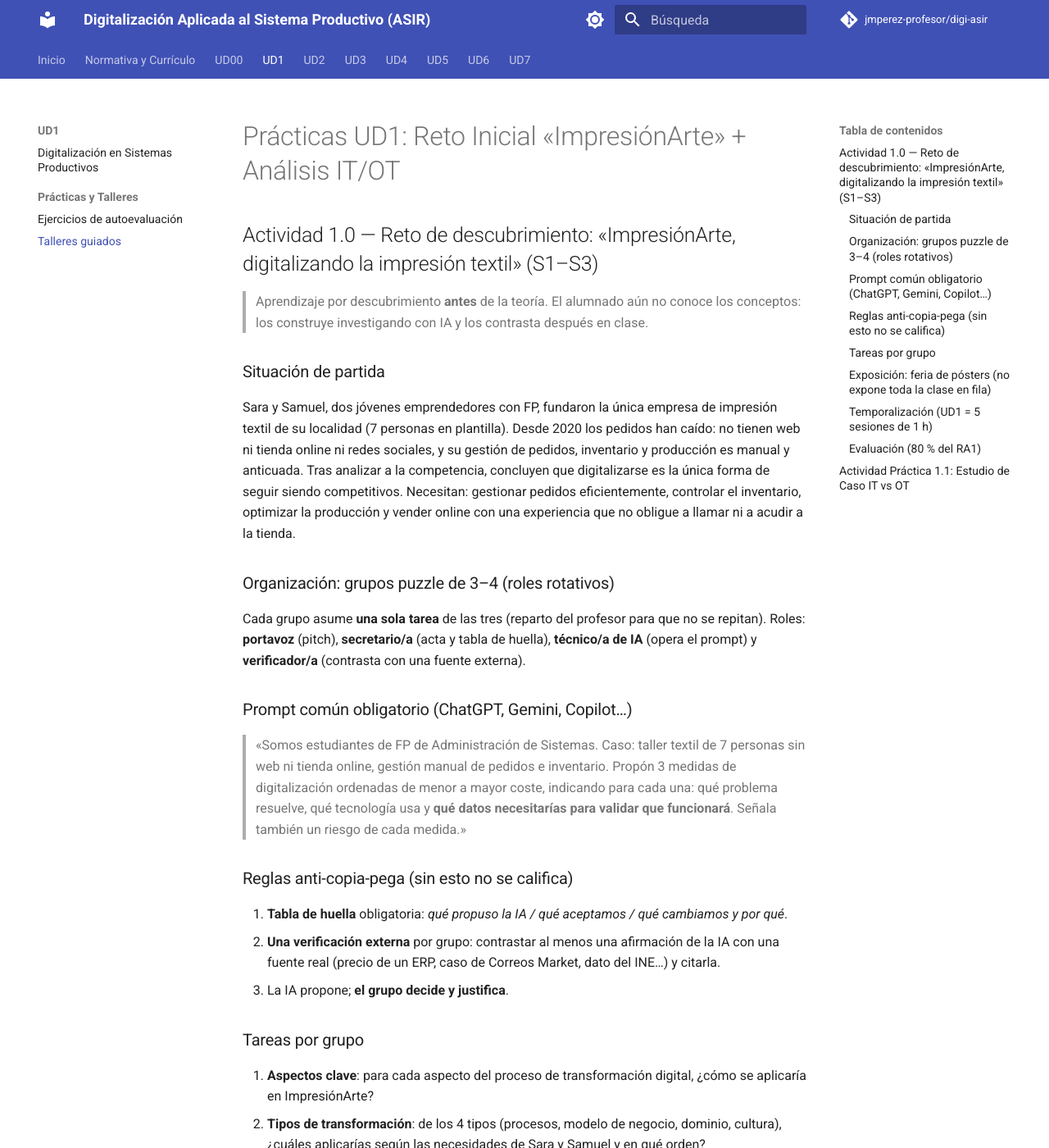
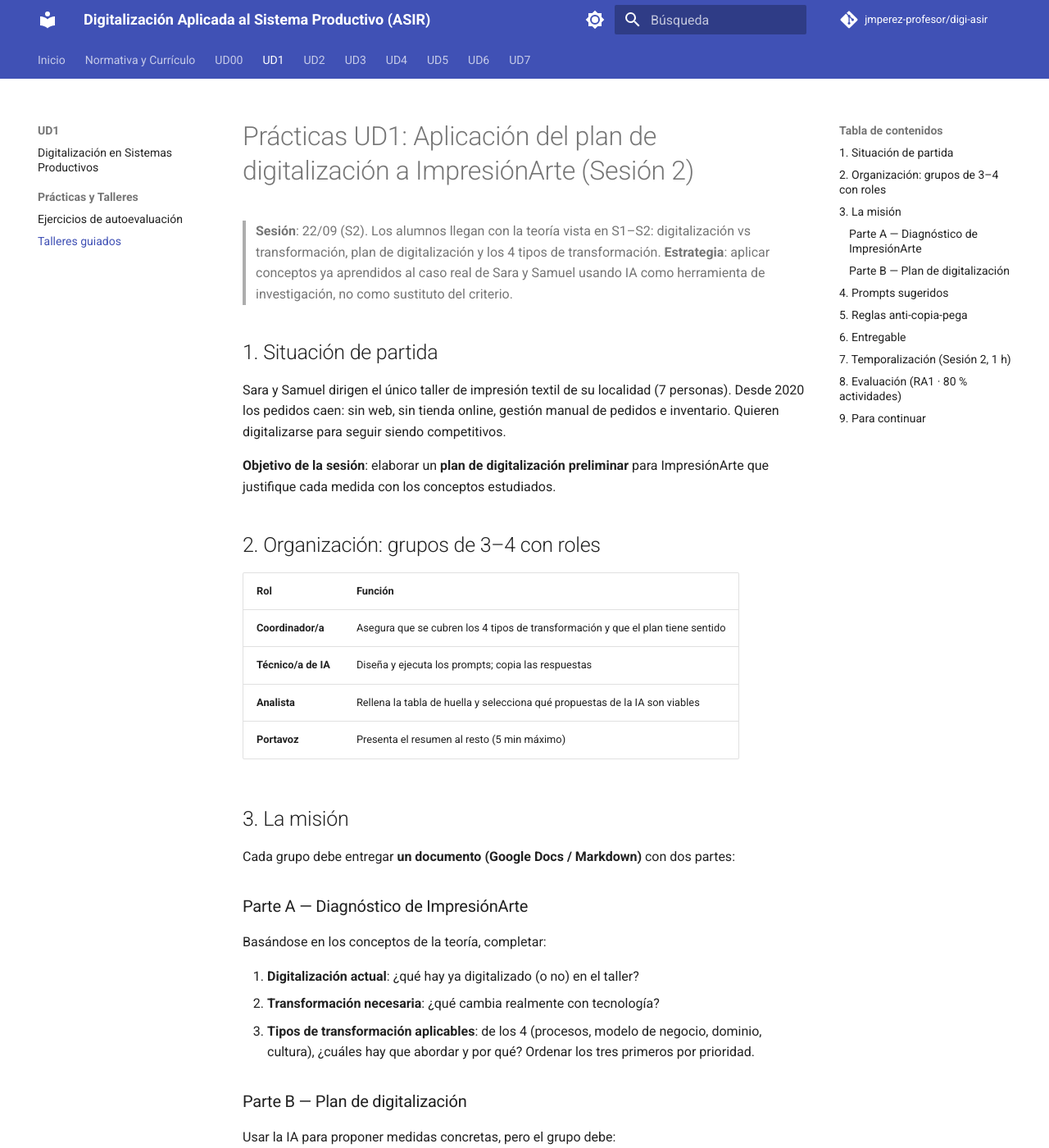
Before and after one commit to jmperez-profesor/digi-asir, an MkDocs documentation site: the page built from docs/practicas/UD1/index.md, in a window 1280 px wide and 1400 px high. Shown: the whole window at 82% size. Built offline with MkDocs 1.6.1 and Material for MkDocs 9.7.7, drawn with Linux system fonts in a browser that asks for light colours; comment, search, counter and statistics services are not loaded; some of the changed text lies outside the part shown.

Commit message:
feat(practicas UD1): rediseño sesión 2 (post-teoría) — plan de digitalización ImpresiónArte con 3 prompts, tabla de huella y rúbrica

```diff
--- a/docs/practicas/UD1/index.md
+++ b/docs/practicas/UD1/index.md
@@ -1,55 +1,91 @@
-# Prácticas UD1: Reto Inicial «ImpresiónArte» + Análisis IT/OT
+# Prácticas UD1: Aplicación del plan de digitalización a ImpresiónArte (Sesión 2)
 
-## Actividad 1.0 — Reto de descubrimiento: «ImpresiónArte, digitalizando la impresión textil» (S1–S3)
+> **Sesión**: 22/09 (S2). Los alumnos llegan con la teoría vista en S1–S2: digitalización vs transformación, plan de digitalización y los 4 tipos de transformación.
+> **Estrategia**: aplicar conceptos ya aprendidos al caso real de Sara y Samuel usando IA como herramienta de investigación, no como sustituto del criterio.
 
-> Aprendizaje por descubrimiento **antes** de la teoría. El alumnado aún no conoce los conceptos: los construye investigando con IA y los contrasta después en clase.
+## 1. Situación de partida
 
-### Situación de partida
+Sara y Samuel dirigen el único taller de impresión textil de su localidad (7 personas). Desde 2020 los pedidos caen: sin web, sin tienda online, gestión manual de pedidos e inventario. Quieren digitalizarse para seguir siendo competitivos.
 
-Sara y Samuel, dos jóvenes emprendedores con FP, fundaron la única empresa de impresión textil de su localidad (7 personas en plantilla). Desde 2020 los pedidos han caído: no tienen web ni tienda online ni redes sociales, y su gestión de pedidos, inventario y producción es manual y anticuada. Tras analizar a la competencia, concluyen que digitalizarse es la única forma de seguir siendo competitivos. Necesitan: gestionar pedidos eficientemente, controlar el inventario, optimizar la producción y vender online con una experiencia que no obligue a llamar ni a acudir a la tienda.
+**Objetivo de la sesión**: elaborar un **plan de digitalización preliminar** para ImpresiónArte que justifique cada medida con los conceptos estudiados.
 
-### Organización: grupos puzzle de 3–4 (roles rotativos)
+## 2. Organización: grupos de 3–4 con roles
 
-Cada grupo asume **una sola tarea** de las tres (reparto del profesor para que no se repitan). Roles: **portavoz** (pitch), **secretario/a** (acta y tabla de huella), **técnico/a de IA** (opera el prompt) y **verificador/a** (contrasta con una fuente externa).
+| Rol | Función |
+|---|---|
+| **Coordinador/a** | Asegura que se cubren los 4 tipos de transformación y que el plan tiene sentido |
+| **Técnico/a de IA** | Diseña y ejecuta los prompts; copia las respuestas |
+| **Analista** | Rellena la tabla de huella y selecciona qué propuestas de la IA son viables |
+| **Portavoz** | Presenta el resumen al resto (5 min máximo) |
 
-### Prompt común obligatorio (ChatGPT, Gemini, Copilot…)
+## 3. La misión
 
-> «Somos estudiantes de FP de Administración de Sistemas. Caso: taller textil de 7 personas sin web ni tienda online, gestión manual de pedidos e inventario. Propón 3 medidas de digitalización ordenadas de menor a mayor coste, indicando para cada una: qué problema resuelve, qué tecnología usa y **qué datos necesitarías para validar que funcionará**. Señala también un riesgo de cada medida.»
+Cada grupo debe entregar **un documento (Google Docs / Markdown)** con dos partes:
 
-### Reglas anti-copia-pega (sin esto no se califica)
+### Parte A — Diagnóstico de ImpresiónArte
 
-1. **Tabla de huella** obligatoria: *qué propuso la IA / qué aceptamos / qué cambiamos y por qué*.
-2. **Una verificación externa** por grupo: contrastar al menos una afirmación de la IA con una fuente real (precio de un ERP, caso de Correos Market, dato del INE…) y citarla.
-3. La IA propone; **el grupo decide y justifica**.
+Basándose en los conceptos de la teoría, completar:
 
-### Tareas por grupo
+1. **Digitalización actual**: ¿qué hay ya digitalizado (o no) en el taller?
+2. **Transformación necesaria**: ¿qué cambia realmente con tecnología?
+3. **Tipos de transformación aplicables**: de los 4 (procesos, modelo de negocio, dominio, cultura), ¿cuáles hay que abordar y por qué? Ordenar los tres primeros por prioridad.
 
-1. **Aspectos clave**: para cada aspecto del proceso de transformación digital, ¿cómo se aplicaría en ImpresiónArte?
-2. **Tipos de transformación**: de los 4 tipos (procesos, modelo de negocio, dominio, cultura), ¿cuáles aplicarías según las necesidades de Sara y Samuel y en qué orden?
-3. **Impacto**: ¿qué cambiaría en cada ámbito (operaciones, clientes, costes, personas)?
+### Parte B — Plan de digitalización
 
-### Exposición: feria de pósters (no expone toda la clase en fila)
+Usar la IA para proponer medidas concretas, pero el grupo debe:
 
-- Cada grupo resume su propuesta en **un póster A3 o una diapositiva** con plantilla común: *problema → propuesta → impacto + qué parte hizo la IA*.
-- **Galería ambulante** (20 min): la mitad expone en pitch de 2 min junto a su póster mientras la otra mitad visita; luego se intercambian.
-- **Votación**: cada alumno vota la propuesta más viable (formulario de 2 preguntas) como evidencia de escucha activa y coevaluación.
+1. Ejecutar **al menos 2 prompts distintos** (p. ej., uno centrado en medidas de bajo coste y otro en las prioridades para una pyme de 7 personas).
+2. Rellenar la **tabla de huella** para cada propuesta.
+3. Redactar el **plan** con al menos 4 medidas, cada una con:
+   - Qué problema resuelve (vincular a un tipo de transformación).
+   - Tecnología o herramienta propuesta (p. ej., Odoo, Holded, tienda online, herramienta de factura electrónica).
+   - Coste estimado y viabilidad para 7 personas.
+   - Riesgo o desafío asociado.
 
-### Temporalización (UD1 = 5 sesiones de 1 h)
+## 4. Prompts sugeridos
 
-| Sesión | Qué se hace |
+> **Prompt 1** — «Somos un grupo de FP. Analiza un taller textil de 7 personas sin web ni tienda online, gestión manual de pedidos e inventario, desde 2020. Propón 4 medidas de digitalización ordenadas de menor a mayor coste. Para cada una indica: qué tipo de transformación digital representa (procesos, modelo de negocio, dominio o cultura), la tecnología necesaria, un coste estimado y un riesgo.»
+
+> **Prompt 2** — «Ahora dime cuáles de esas medidas son imprescindibles para los primeros 3 meses y cuáles pueden esperar. ¿Qué plan de contingencia necesitaría una pyme de 7 personas si algo falla?»
+
+> **Prompt 3** — «Busca un ejemplo real de un negocio pequeño (menos de 10 personas) que se haya digitalizado con éxito. ¿Qué hizo? ¿Qué resultado obtuvo? ¿Qué le recomendarías a Sara y Samuel?»
+
+## 5. Reglas anti-copia-pega
+
+1. **Tabla de huella** obligatoria por propuesta: *qué dijo la IA / qué aceptamos / qué cambiamos y por qué*.
+2. **Fuente verificada**: al menos un ejemplo real citado (Correos Market, una pyme de tu ciudad, dato ESIC…).
+3. La IA **propone**; el grupo **decide, justifica y ordena**. Sin tabla de huella la actividad no se califica.
+
+## 6. Entregable
+
+Un documento con:
+- Diagnóstico (Parte A).
+- Plan de digitalización con la tabla de medidas (Parte B).
+- Tabla de huella adjunta o integrada.
+- Nombre de los miembros del grupo.
+
+## 7. Temporalización (Sesión 2, 1 h)
+
+| Minutos | Actividad |
 |---|---|
-| S1 | Briefing (15') + grupos, roles y primer contacto con la IA |
-| S2 | Trabajo en grupo + verificación externa |
-| S3 | Feria de pósters + votación |
-| S4–S5 | Teoría anclada en sus casos («lo que propusisteis se llama…») |
+| 0–10 | Repaso rápido de conceptos (digitalización vs transformación, 4 tipos, plan de digitalización) |
+| 10–15 | Formación de grupos, asignación de roles |
+| 15–45 | Trabajo en grupo: prompts, análisis, tabla de huella, borrador del plan |
+| 45–55 | Puesta en común: cada grupo expone el plan en 1 min por miembro |
+| 55–60 | Votación rápida (formulario) y cierre |
 
-### Evaluación (80 % del RA1)
+## 8. Evaluación (RA1 · 80 % actividades)
 
-IE3 (resolución) + IE7 (investigación con IA) + IE8 (póster/pitch) + IE13 (observación). Rúbrica: corrección técnica 30 %, justificación de decisiones 30 %, tabla de huella + fuente verificada 20 %, póster y pitch 20 %.
+**Instrumentos**: IE3 (resolución) + IE7 (investigación con IA) + IE13 (observación).
 
-## Actividad Práctica 1.1: Estudio de Caso IT vs OT
+| Criterio | Ponderación | Evidencia |
+|---|---|---|
+| Aplica correctamente los 4 tipos de transformación al caso | 25 % | Parte A del documento |
+| Plan de digitalización coherente, ordenado y con justificación | 25 % | Parte B del documento |
+| Tabla de huella completada y fuentes verificadas | 25 % | Tabla de huella + cita |
+| Cohesión del grupo, roles asumidos y exposición clara | 25 % | Actitud observada + documento firmado |
 
-- **Objetivo**: Clasificar sistemas y proponer estrategias de digitalización en una empresa manufacturera.
-- **Tareas**:
-  1. Identificar elementos de planta (sensores, autómatas) frente a elementos de gestión corporativa (ERP).
-  2. Redactar un informe breve sobre las ventajas de conectar ambos mundos.
+## 9. Para continuar
+
+- Sesión 3: feria de pósters con la mejor propuesta por grupo (se recicla el formato de galería ambulante).
+- Sesiones 4–5: teoría anclada en los casos que ya han construido.
```
